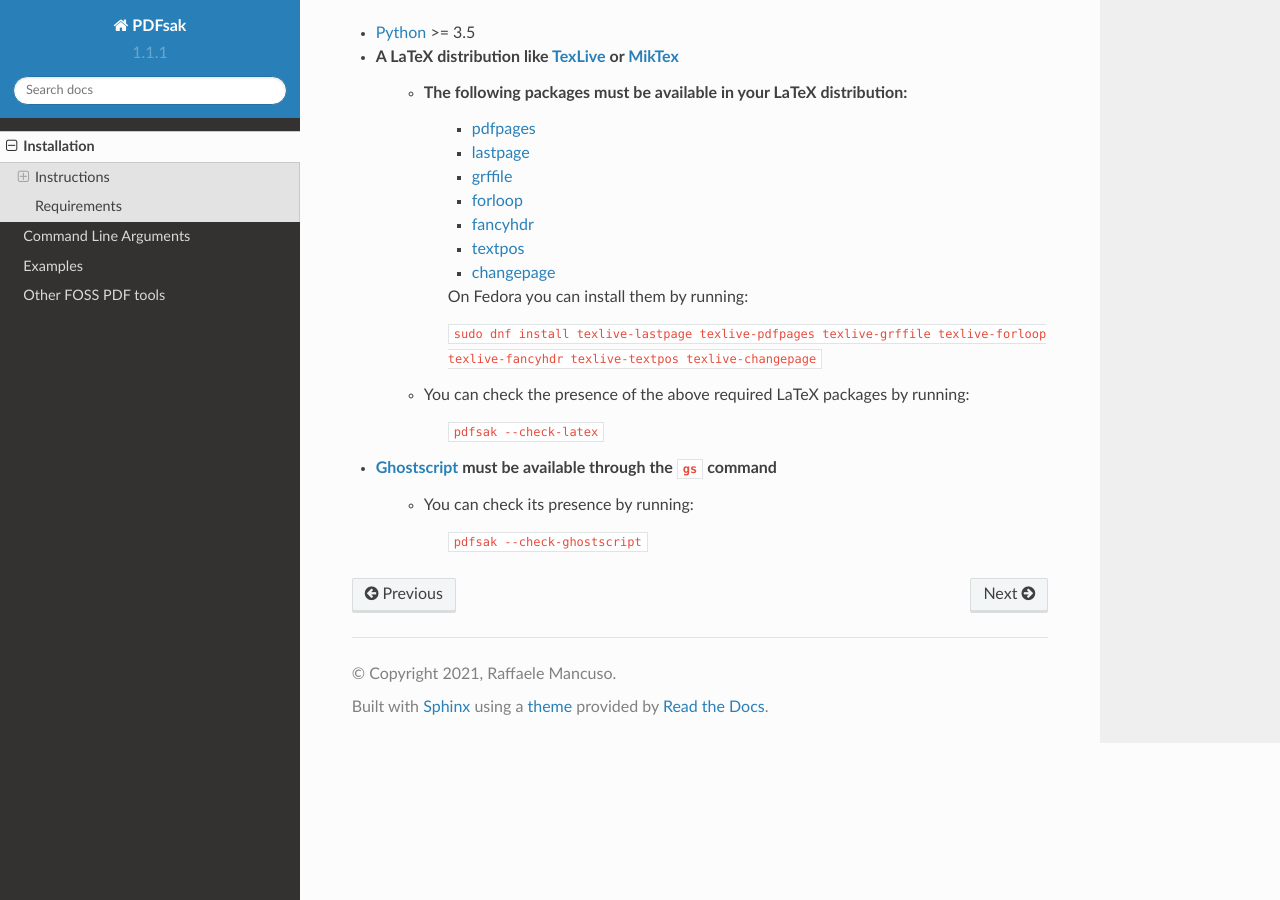
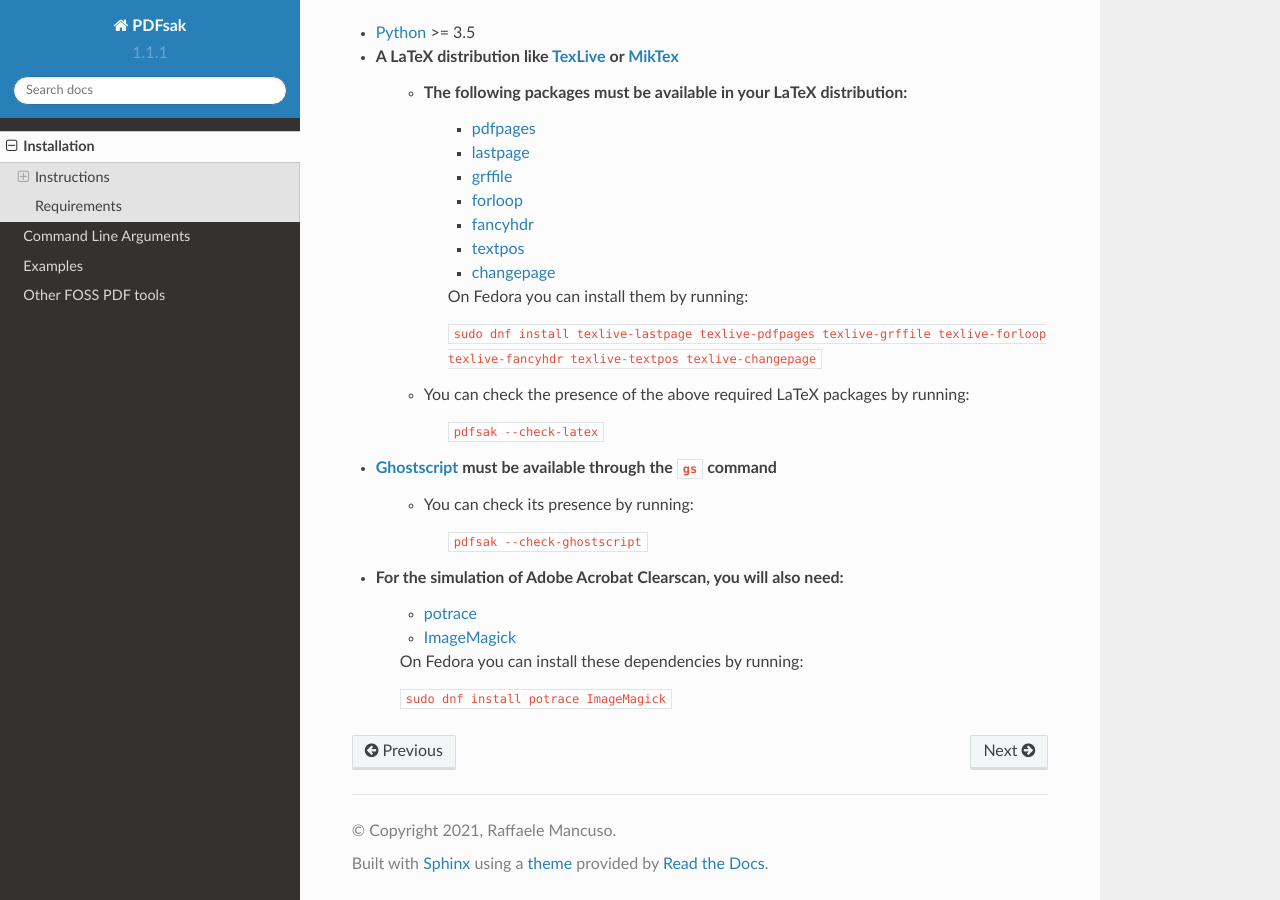
Before and after one commit to raffaem/pdfsak, a Sphinx documentation site: the page built from docs/source/installation.rst, in a window 1280 px wide and 900 px high, scrolled down 663 px. Built offline with Sphinx 7.4.7 and the Read the Docs theme 2.0.0, drawn with Linux system fonts in a browser that asks for light colours.

Commit message:
Updated documentation with requirements

```diff
--- a/docs/source/installation.rst
+++ b/docs/source/installation.rst
@@ -48,3 +48,11 @@
     * You can check its presence by running:
 
         ``pdfsak --check-ghostscript``
+
+* For the simulation of Adobe Acrobat Clearscan, you will also need:
+    * `potrace <potrace.sf.net>`_
+    * `ImageMagick <https://imagemagick.org>`_
+
+    On Fedora you can install these dependencies by running:
+
+    ``sudo dnf install potrace ImageMagick``
```
